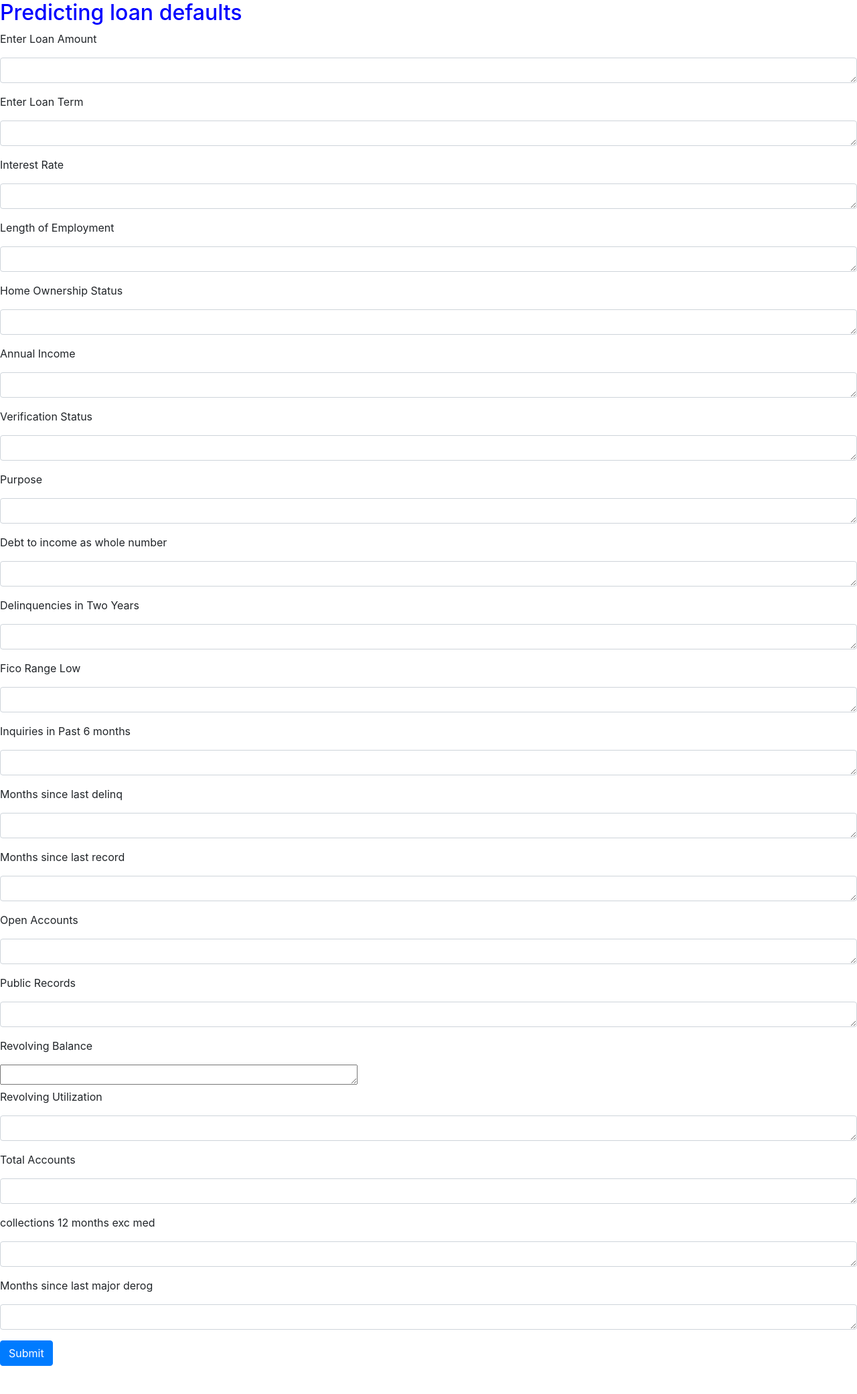
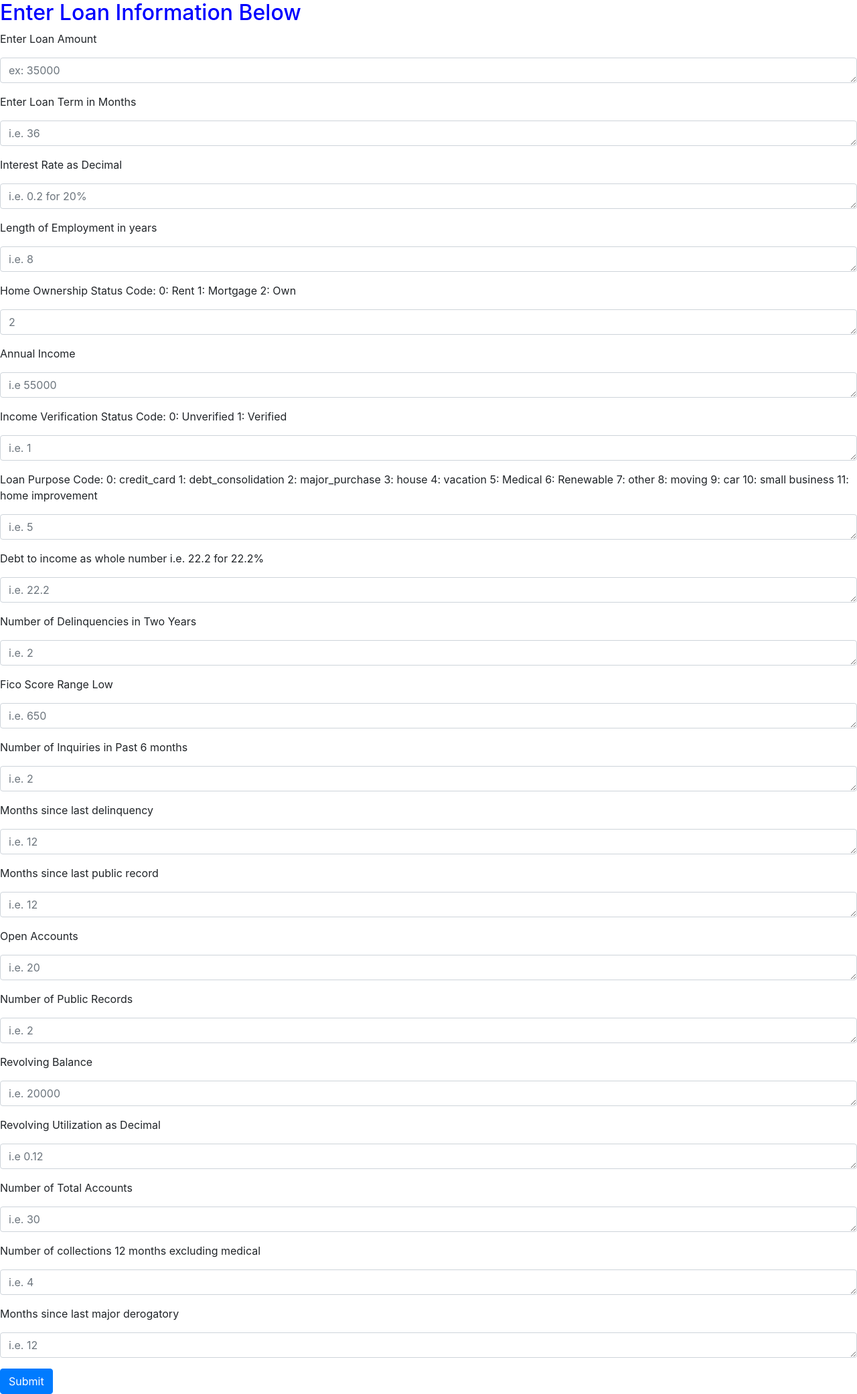
Before and after one commit to alexp1234/LoanBuddy, a Flask app: page / in a window 1280 px wide. Shown: the whole page at 67% size. Before the commit the page ends 2040 px from the top, so only its background shows below. Run offline with Flask 2, Linux system fonts and the light colour scheme; some libraries are stand-ins or nearby versions.

Commit message:
tuning algorithm

```diff
--- a/app.py
+++ b/app.py
@@ -10,21 +10,21 @@ def home():
 @app.route('/predict', methods=['POST'])
 def predict():
 	names=['loan_amnt', 'term', 'int_rate', 'emp_length', 'home_ownership', 'annual_inc', 'verification_status', 'purpose', 'dti', 'delinq_2yrs', 'fico_range_low', 'inq_last_6mths', 'mths_since_last_delinq', 'mths_since_last_record', 'open_acc', 'pub_rec', 'revol_bal', 'revol_util', 'total_acc', 'collections_12_mths_ex_med', 'mths_since_last_major_derog', 'loan_status' ]
-	dataset=pd.read_csv("data/DTrain.csv", names=names)
+	dataset=pd.read_csv("data/DTrain2.csv", names=names)
 	dataset = dataset.fillna(0)
 	dataset = dataset.iloc[1:]
 	X = dataset.iloc[:, :-1].values
 	y = dataset.iloc[:, 21].values
 
 	from sklearn.model_selection import train_test_split
-	X_train, X_test, y_train, y_test = train_test_split(X, y, test_size=0.4)
+	X_train, X_test, y_train, y_test = train_test_split(X, y, test_size=0.5)
 	from sklearn.preprocessing import StandardScaler
 	scaler = StandardScaler()
 	scaler.fit(X_train)
 	X_train = scaler.transform(X_train)
 	X_test = scaler.transform(X_test)
 	from sklearn.neighbors import KNeighborsClassifier
-	classifier = KNeighborsClassifier(n_neighbors=183)
+	classifier = KNeighborsClassifier(n_neighbors=3)
 	classifier.fit(X_train, y_train)
 	y_pred = classifier.predict(X_test)
 
--- a/templates/home.html
+++ b/templates/home.html
@@ -13,99 +13,101 @@
 
 
 <body>
-<h2 id="heading">Predicting loan defaults</h2>
+<h2 id="heading">Enter Loan Information Below</h2>
 
 
 <form action="{{ url_for('predict')}}" id="theForm" method="POST" name="loanForm" onsubmit="return validateForm()">
 
 <div class="form-group">
 	<p> Enter Loan Amount</p>
-	<textarea name="loan_amnt" rows="1" cols="50" class="form-control"  required></textarea>
+	<textarea name="loan_amnt" rows="1" cols="50" class="form-control" placeholder="ex: 35000"  required></textarea>
 </div>
 
 <div class="form-group">
-	<p> Enter Loan Term</p>
-	<textarea class="form-control" name="term" rows="1" cols="50" required></textarea>
+	<p> Enter Loan Term in Months</p>
+	<textarea class="form-control" name="term" rows="1" cols="50" placeholder="i.e. 36" required></textarea>
 </div>
 
 <div class="form-group">
-	<p>Interest Rate</p>
-	<textarea class="form-control" name="int_rate" rows="1" cols="50" required></textarea>
+	<p>Interest Rate as Decimal</p>
+	<textarea class="form-control" name="int_rate" rows="1" cols="50" placeholder="i.e. 0.2 for 20%" required></textarea>
 </div>
 
 <div class="form-group">
-	<p>Length of Employment</p>
-	<textarea class="form-control" name="emp_length" rows="1" cols="50" required></textarea>
+	<p>Length of Employment in years</p>
+	<textarea class="form-control" name="emp_length" rows="1" cols="50" placeholder="i.e. 8" required></textarea>
 </div>
 
 <div class="form-group">
-	<p>Home Ownership Status</p>
-	<textarea class="form-control" name="home_ownership" rows="1" cols="50" required></textarea>
+	<p>Home Ownership Status Code: 0: Rent 1: Mortgage 2: Own</p>
+	<textarea class="form-control" name="home_ownership" rows="1" cols="50" placeholder="2" required></textarea>
 </div>
 <div class="form-group">
 	<p>Annual Income</p>
-	<textarea class="form-control" name="annual_inc" rows="1" cols="50" required></textarea>
+	<textarea class="form-control" name="annual_inc" rows="1" cols="50" placeholder="i.e 55000" required></textarea>
 </div>
 
 <div class="form-group">
-	<p> Verification Status</p>
-	<textarea class="form-control" name="verification_status" rows="1" cols="50" required></textarea>
+	<p> Income Verification Status Code: 0: Unverified 1: Verified</p>
+	<textarea class="form-control" name="verification_status" rows="1" cols="50" placeholder="i.e. 1" required></textarea>
 </div>
 <div class="form-group">
-	<p>Purpose</p>
-	<textarea class="form-control" name="purpose" rows="1" cols="50" required></textarea>
+	<p>Loan Purpose Code: 0: credit_card 1: debt_consolidation 2: major_purchase 3: house 4: vacation 5: Medical 6: Renewable 7: other 8: moving 9: car 10: small business 11: home improvement</p>
+	<textarea class="form-control" name="purpose" rows="1" cols="50" placeholder="i.e. 5" required></textarea>
 </div>
 <div class="form-group">
-	<p> Debt to income as whole number</p>
-	<textarea class="form-control" name="dti" rows="1" cols="50" required></textarea>
+	<p> Debt to income as whole number i.e. 22.2 for 22.2%</p>
+	<textarea class="form-control" name="dti" rows="1" cols="50" placeholder="i.e. 22.2" required></textarea>
 </div>
 <div class="form-group">
-	<p>Delinquencies in Two Years</p>
-	<textarea class="form-control" name="delinq_2yrs" rows="1" cols="50" required></textarea>
+	<p>Number of Delinquencies in Two Years</p>
+	<textarea class="form-control" name="delinq_2yrs" rows="1" cols="50" placeholder="i.e. 2" required></textarea>
 </div>
 <div class="form-group">
-	<p>Fico Range Low</p>
-	<textarea class="form-control" name="fico_range_low" rows="1" cols="50" required></textarea>
+	<p>Fico Score Range Low</p>
+	<textarea class="form-control" name="fico_range_low" rows="1" cols="50" placeholder="i.e. 650" required></textarea>
 </div>
 <div class="form-group">
-	<p>Inquiries in Past 6 months</p>
-	<textarea class="form-control" name="inq_last_6mths" rows="1" cols="50" required></textarea>
+	<p>Number of Inquiries in Past 6 months</p>
+	<textarea class="form-control" name="inq_last_6mths" rows="1" cols="50" placeholder="i.e. 2" required></textarea>
 </div>
 <div class="form-group">
-	<p> Months since last delinq</p>
-	<textarea class="form-control" name="mths_since_last_delinq" rows="1" cols="50" required></textarea>
+	<p> Months since last delinquency</p>
+	<textarea class="form-control" name="mths_since_last_delinq" rows="1" cols="50" placeholder="i.e. 12" required></textarea>
 </div>
 <div class="form-group">
-	<p> Months since last record</p>
-	<textarea class="form-control" name="mths_since_last_record" rows="1" cols="50" required></textarea>
+	<p> Months since last public record</p>
+	<textarea class="form-control" name="mths_since_last_record" rows="1" cols="50" placeholder="i.e. 12" required></textarea>
 </div>
 <div class="form-group">
 	<p>Open Accounts</p>
-	<textarea class="form-control" name="open_acc" rows="1" cols="50" required></textarea>
+	<textarea class="form-control" name="open_acc" rows="1" cols="50" placeholder="i.e. 20" required></textarea>
 </div>
 <div class="form-group">
-	<p>Public Records</p>
-	<textarea class="form-control" name="pub_rec" rows="1" cols="50" required></textarea>
+	<p>Number of Public Records</p>
+	<textarea class="form-control" name="pub_rec" rows="1" cols="50" placeholder="i.e. 2" required></textarea>
 </div>
+<div class="form-group">
 	<p>Revolving Balance</p>
-	<textarea name="revol_bal" rows="1" cols="50" required></textarea>
+	<textarea class="form-control" name="revol_bal" rows="1" cols="50" placeholder="i.e. 20000" required></textarea>
+</div>
 <div class="form-group">
-	<p> Revolving Utilization</p>
-	<textarea class="form-control" name="revol_util" rows="1" cols="50" required></textarea>
+	<p> Revolving Utilization as Decimal</p>
+	<textarea class="form-control" name="revol_util" rows="1" cols="50" placeholder="i.e 0.12" required></textarea>
 </div>
 
 <div class="form-group">
-	<p> Total Accounts</p>
-	<textarea class="form-control" name="total_acc" rows="1" cols="50" required></textarea>
+	<p> Number of Total Accounts</p>
+	<textarea class="form-control" name="total_acc" rows="1" cols="50" placeholder="i.e. 30" required></textarea>
 </div>
 
 <div class="form-group">
-	<p> collections 12 months exc med</p>
-	<textarea class="form-control" name="collections_12_mths_ex_med" rows="1" cols="50" required></textarea>
+	<p>Number of collections 12 months excluding medical</p>
+	<textarea class="form-control" name="collections_12_mths_ex_med" rows="1" cols="50" placeholder="i.e. 4" required></textarea>
 </div>
 <div class="form-group">
-	<p>Months since last major derog</p>
-	<textarea class="form-control" name="mths_since_last_major_derog" rows="1" cols="50" required></textarea>
+	<p>Months since last major derogatory</p>
+	<textarea class="form-control" name="mths_since_last_major_derog" rows="1" cols="50" placeholder="i.e. 12" required></textarea>
 </div>
 	<button type="submit" class="btn btn-primary" value="predict">Submit</button>
 
--- a/templates/result.html
+++ b/templates/result.html
@@ -11,10 +11,10 @@
 	<h2>Results</h2>
 <br/>
 <div class="results">
-	{% if prediction == "Good" %}
+	{% if prediction == 1 %}
 	<h2>Good</h2>
 	<p>This loan is predicted to be paid back in full</p>
-	{% elif prediction == "Bad" %}
+	{% elif prediction == 0 %}
 	<h2>Bad</h2>
 	<p>This loan is predicted to default</p>
 	{% endif %}
```
Also changed, not shown: data/DTrain.csv (deleted), data/DTrain2.csv (added).
